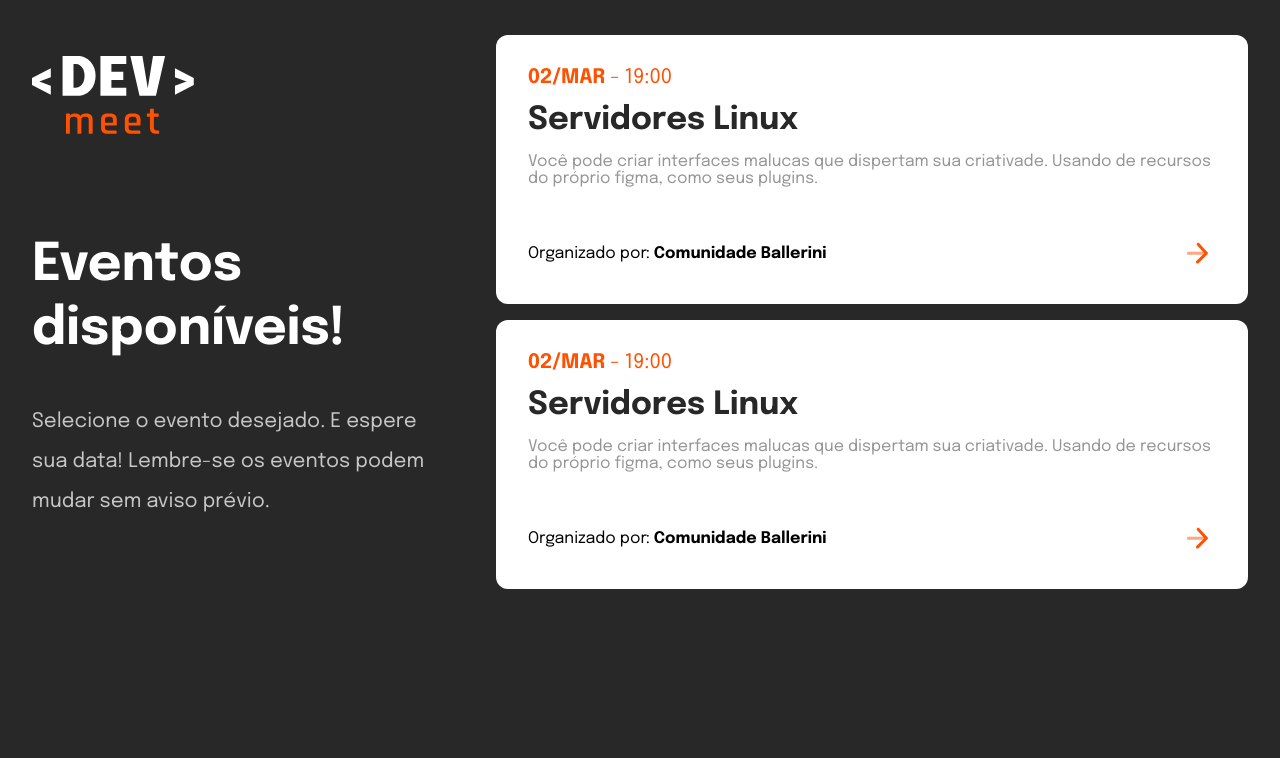
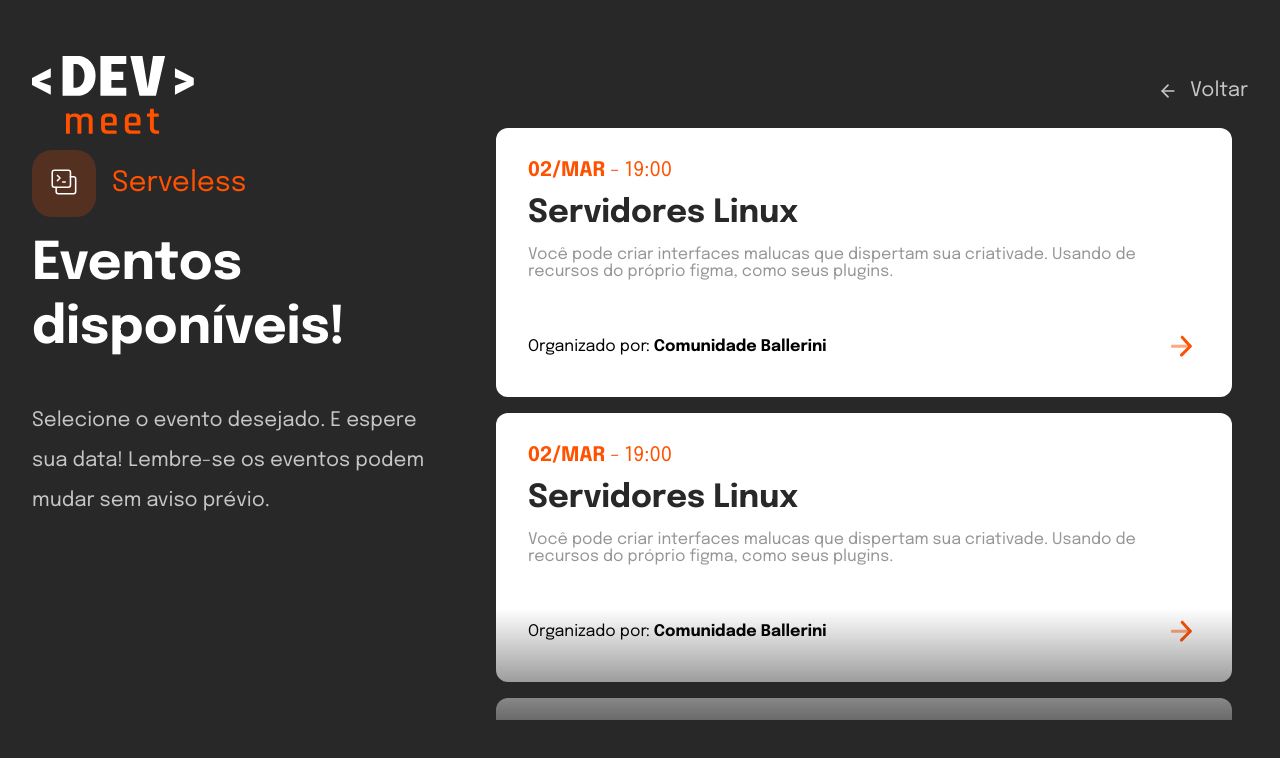
Before and after one commit to Clean-Software/web-ballerini-dev-meet, a Next.js app: page /events in a window 1280 px wide. Shown: the top 758 px of the page. Built offline with nearby package versions, Linux system fonts and the light colour scheme.

Commit message:
🐛 fix: go back button now is visible

```diff
--- a/public/assets/index.ts
+++ b/public/assets/index.ts
@@ -1,5 +1,6 @@
 import arrowRightOrangeSVG from "./icons/arrow-right-orange.svg";
 import arrowRightWhiteSVG from "./icons/arrow-right-white.svg";
+import arrowLeftSVG from "./icons/arrow-left.svg";
 import programingDataWhiteSVG from "./icons/programing-data-white.svg";
 import programingDataSVG from "./icons/programing-data.svg";
 import logoSVG from "./LOGO.svg";
@@ -14,4 +15,5 @@ export {
   arrowRightOrangeSVG,
   programingDataSVG,
   programingDataWhiteSVG,
+  arrowLeftSVG,
 };
--- a/src/components/AsideContainer/index.tsx
+++ b/src/components/AsideContainer/index.tsx
@@ -1,7 +1,8 @@
 import { logoSVG } from "@assets/index";
+import GoBackButton from "@components/GoBackButton";
 import Image from "next/image";
 import { ReactNode, useEffect, useState } from "react";
-import { Container, Content, Footer } from "./styles";
+import { ChildrenContainer, Container, Content, Footer } from "./styles";
 
 interface AsideContainerProps {
   title?: string;
@@ -14,6 +15,12 @@ interface AsideContainerProps {
 const AsideContainer = ({ header, title, subtitle, children, footer }: AsideContainerProps) => {
   const [screenWidth, setScreenWidth] = useState(1000);
   const isMobile = screenWidth < 834;
+  const childrenContainer = (
+    <ChildrenContainer>
+      {!isMobile && <GoBackButton />}
+      {children}
+    </ChildrenContainer>
+  );
 
   useEffect(() => {
     window.addEventListener("resize", () => setScreenWidth(window.innerWidth));
@@ -25,15 +32,16 @@ const AsideContainer = ({ header, title, subtitle, children, footer }: AsideCont
     <>
       <Container>
         {!isMobile && <Image src={logoSVG} />}
+        {isMobile && <GoBackButton />}
         {header}
         <Content>
           <h1>{title}</h1>
           <p>{subtitle}</p>
         </Content>
-        {isMobile && children}
+        {isMobile && childrenContainer}
         <Footer>{footer}</Footer>
       </Container>
-      {!isMobile && children}
+      {!isMobile && childrenContainer}
     </>
   );
 };
--- a/src/components/AsideContainer/styles.ts
+++ b/src/components/AsideContainer/styles.ts
@@ -14,6 +14,11 @@ const Container = styled.aside`
   @media screen and (max-width: ${(props) => props.theme.breakpoints.md}) {
     width: 100%;
     max-width: none;
+    flex-wrap: nowrap;
+  }
+
+  @media screen and (max-height: ${(props) => props.theme.breakpoints.md}) {
+    gap: 1rem;
   }
 `;
 
@@ -54,4 +59,25 @@ const Footer = styled.footer`
   }
 `;
 
-export { Container, Content, Footer };
+const ChildrenContainer = styled.div`
+  position: relative;
+  max-height: 80vh;
+  overflow: hidden;
+  flex: 1;
+
+  & > div:nth-child(2) {
+    margin-top: 3rem;
+    max-height: 80vh;
+  }
+
+  @media screen and (max-width: ${(props) => props.theme.breakpoints.md}) {
+    max-height: none;
+    overflow: none;
+
+    & > div:nth-child(1) {
+      max-height: 100%;
+    }
+  }
+`;
+
+export { Container, Content, Footer, ChildrenContainer };
--- /dev/null
+++ b/src/components/GoBackButton/index.tsx
@@ -0,0 +1,12 @@
+import { arrowLeftSVG } from "@assets/index";
+import Image from "next/image";
+import { Container } from "./styles";
+
+const GoBackButton = () => (
+  <Container>
+    <Image src={arrowLeftSVG} />
+    Voltar
+  </Container>
+);
+
+export default GoBackButton;
--- /dev/null
+++ b/src/components/GoBackButton/styles.ts
@@ -0,0 +1,21 @@
+import styled from "styled-components";
+
+const Container = styled.div`
+  position: absolute;
+  top: 0;
+  right: 0;
+  display: flex;
+  justify-content: center;
+  align-items: center;
+  font-family: "Epilogue", sans-serif;
+  gap: 0.75rem;
+  color: ${(props) => props.theme.palette.primary.gray};
+  font-size: 1.25rem;
+  cursor: pointer;
+
+  @media screen and (max-width: ${(props) => props.theme.breakpoints.md}) {
+    top: 2rem;
+  }
+`;
+
+export { Container };
--- a/src/pages/categories/styles.ts
+++ b/src/pages/categories/styles.ts
@@ -18,11 +18,9 @@ const Content = styled.div`
   gap: 1rem;
   align-items: center;
   align-content: flex-start;
-  max-height: 50rem;
-  overflow-y: scroll;
-  overflow-x: hidden;
+  justify-content: center;
+  overflow: auto;
   position: relative;
-  flex: 1;
 
   &::after {
     content: "";
--- a/src/pages/events/index.tsx
+++ b/src/pages/events/index.tsx
@@ -1,11 +1,19 @@
 import AsideContainer from "@components/AsideContainer";
 import { NextPage } from "next";
 import EventCard from "@components/EventCard";
-import { Container, Content } from "./styles";
+import Button from "@components/Button";
+import { programingDataWhiteSVG } from "@assets/index";
+import { Container, Content, Header } from "./styles";
 
 const Events: NextPage = () => (
   <Container>
     <AsideContainer
+      header={
+        <Header>
+          <Button image={programingDataWhiteSVG} backgroundColor="rgba(255, 81, 0, 0.2)" size={2} />
+          Serveless
+        </Header>
+      }
       title="Eventos disponíveis!"
       subtitle="Selecione o evento desejado. E espere sua data! Lembre-se os eventos podem mudar sem aviso prévio."
     >
--- a/src/pages/events/styles.ts
+++ b/src/pages/events/styles.ts
@@ -11,23 +11,38 @@ const Container = styled.main`
   }
 `;
 
+const Header = styled.header`
+  display: flex;
+  flex-direction: row;
+  align-items: center;
+  justify-content: center;
+  gap: 1rem;
+  font-size: 1.75rem;
+  font-family: "Epilogue", sans-serif;
+  color: ${(props) => props.theme.palette.primary.orange};
+
+  button {
+    cursor: default;
+
+    &:hover {
+      opacity: 1;
+    }
+  }
+`;
+
 const Content = styled.div`
   display: flex;
   flex-direction: column;
-  flex-wrap: wrap;
-  gap: 1rem;
   align-items: center;
   align-content: flex-start;
-  max-height: 50rem;
-  overflow-y: scroll;
-  overflow-x: hidden;
-  position: relative;
-  flex: 1;
+  gap: 1rem;
+  overflow: auto;
+  padding-right: 1rem;
 
   &::after {
     content: "";
     display: block;
-    height: 10rem;
+    min-height: 10rem;
     width: 100%;
     position: sticky;
     bottom: -1px;
@@ -35,4 +50,4 @@ const Content = styled.div`
   }
 `;
 
-export { Container, Content };
+export { Container, Content, Header };
```
Also changed, not shown: src/pages/categories/index.tsx (+7 -4 lines), public/assets/icons/arrow-left.svg (added), 1 other file (tests, documents, lock files or other folders).
